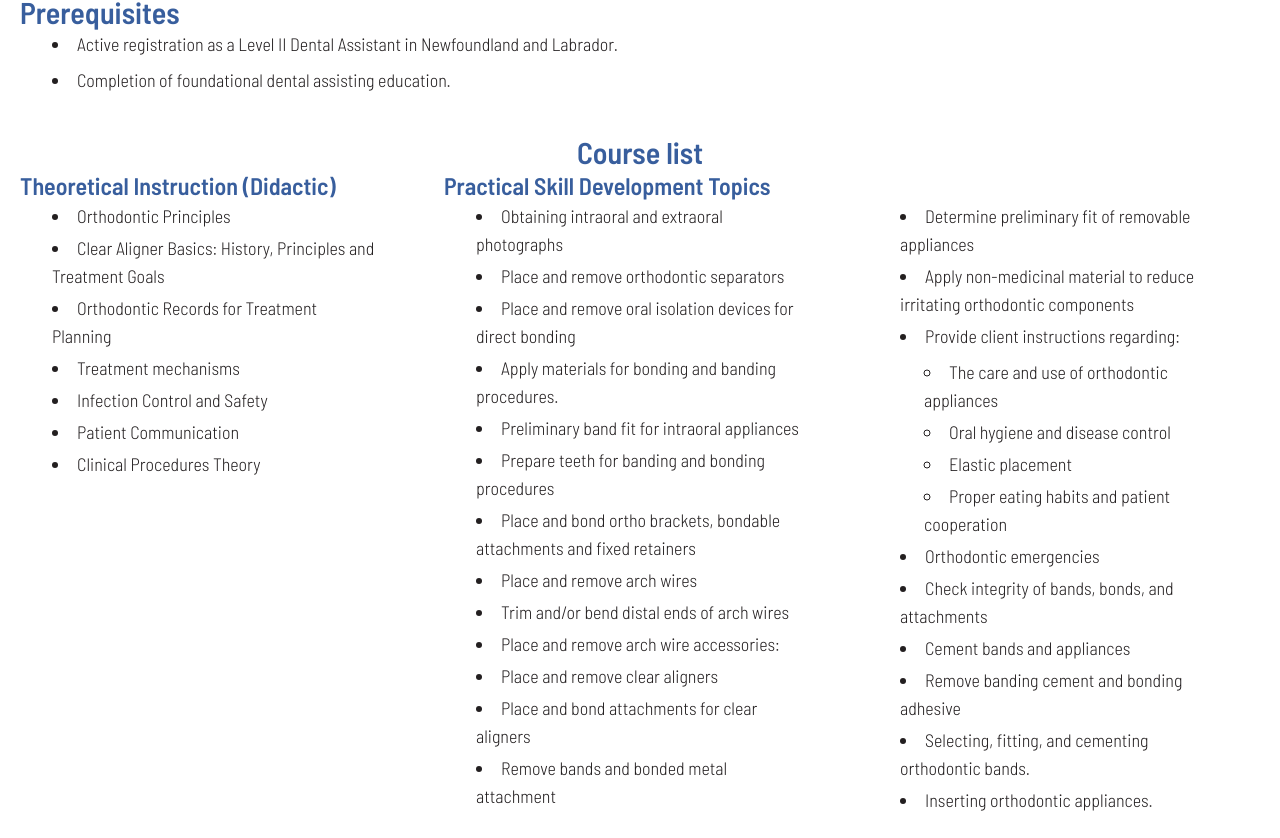
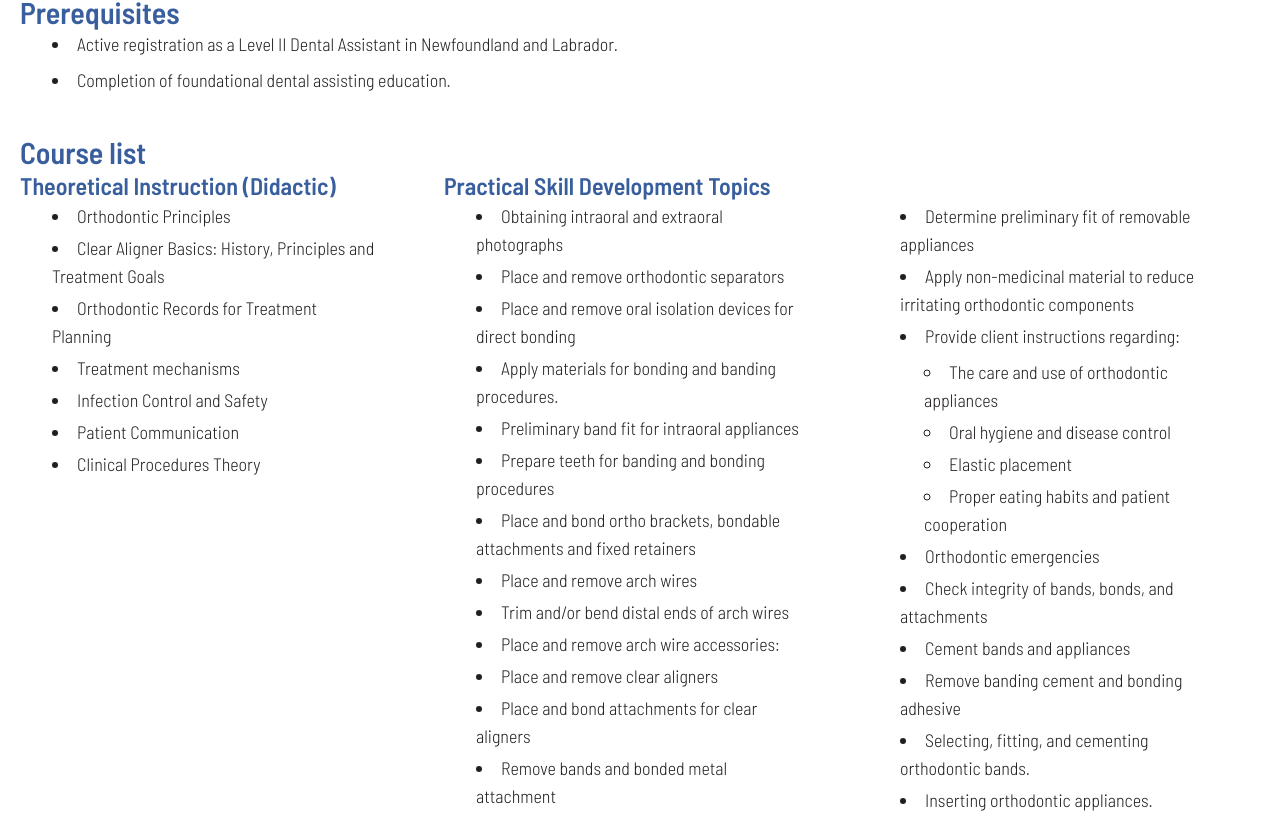
Before and after one commit to KeyinLearningLabs/keyin-ortho, a React (Vite) app: page / in a window 1280 px wide. Shown: the part 1529-2367 px from the top of the page. Built offline with nearby package versions, Linux system fonts and the light colour scheme.

Commit message:
last change

```diff
--- a/src/components/shared/MicrocredDescription.tsx
+++ b/src/components/shared/MicrocredDescription.tsx
@@ -20,7 +20,7 @@ const MicrocredDescription = () => {
         </ol>
       </div>
       <div className="mx-5">
-        <h1 className="mt-10 text-center text-keyin-bright-blue">Course list</h1>
+        <h1 className="mt-10 text-keyin-bright-blue">Course list</h1>
 
         {/* Mobile: Single column layout */}
         <div className="md:hidden">
```
